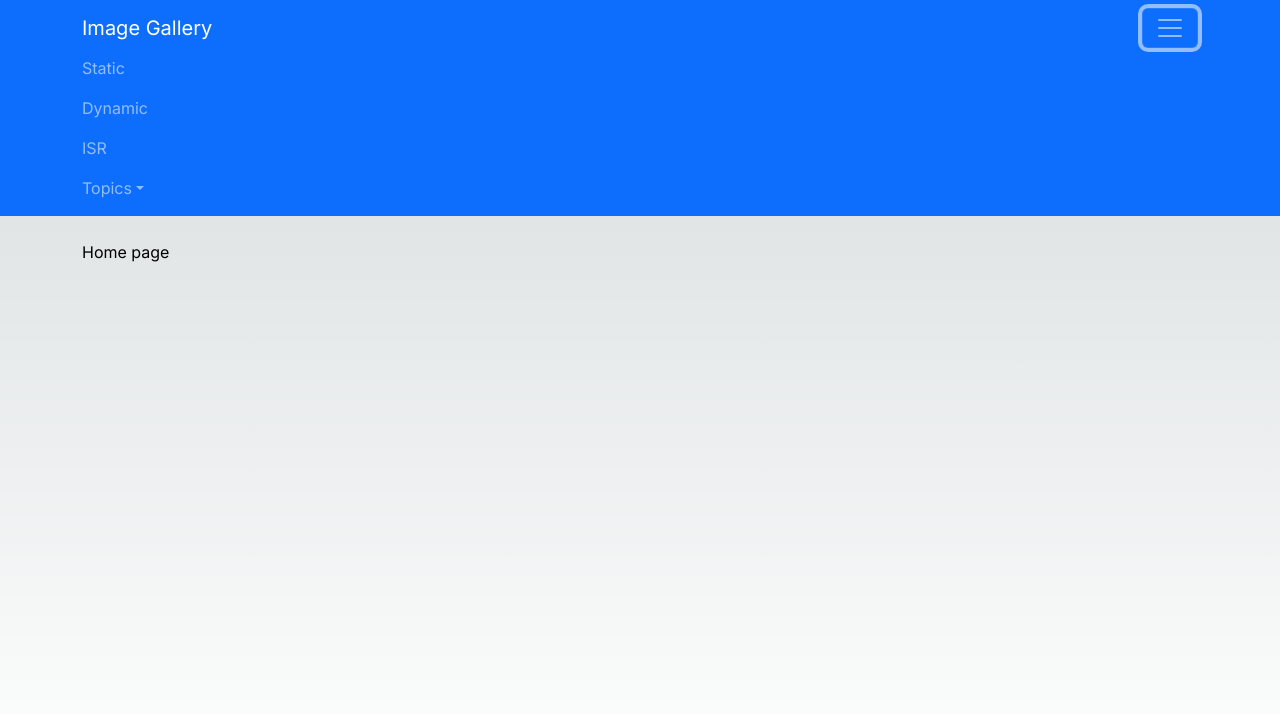
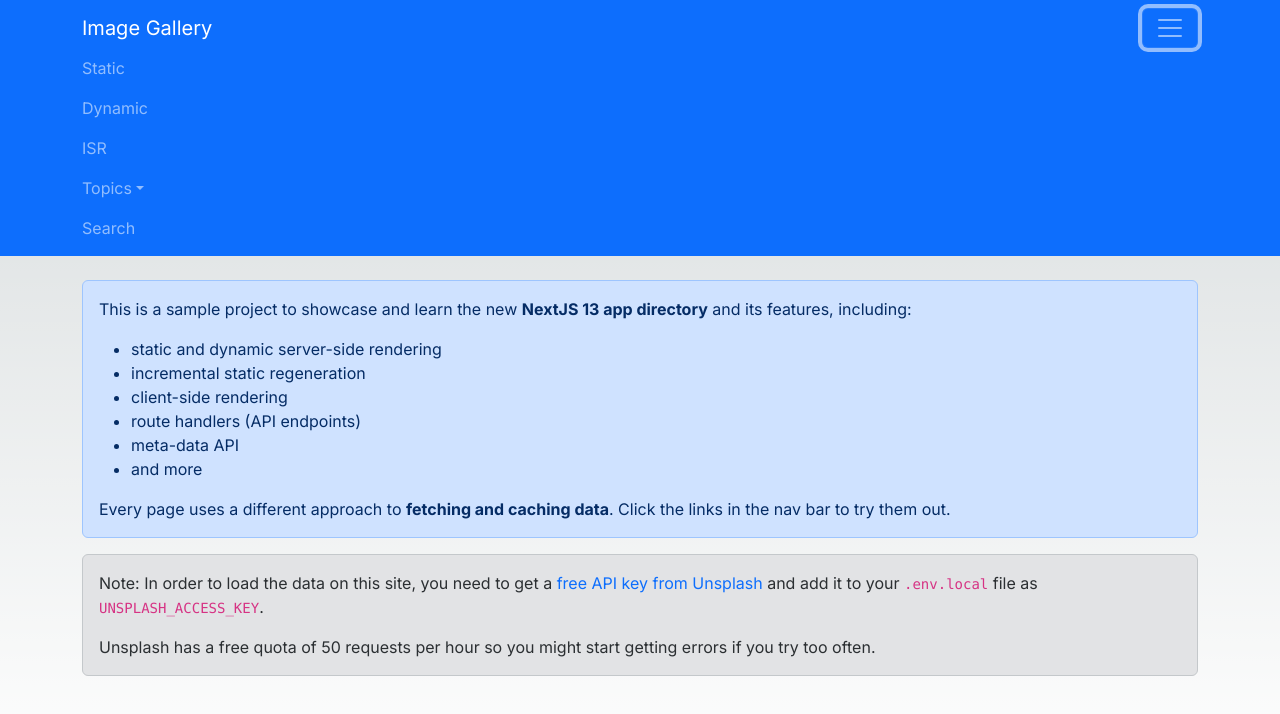
Before and after one commit to GiorgiMakharadze/image-gallery-nextjs-typescript, a Next.js app: page / in a window 1280 px wide. Both pictures are taken after a click on the button 1170 px from the left and 28 px from the top of the page. Shown: the top 714 px of the page. Built offline with nearby package versions, Linux system fonts and the light colour scheme.

Commit message:
final commit

```diff
--- /dev/null
+++ b/src/app/(CSR)/search/SearchPage.module.scss
@@ -0,0 +1,5 @@
+.image {
+  object-fit: cover;
+  margin: 0.25rem;
+  border-radius: 4px;
+}
--- a/src/app/(SSR)/users/[username]/page.tsx
+++ b/src/app/(SSR)/users/[username]/page.tsx
@@ -1,9 +1,10 @@
 import { notFound } from "next/navigation";
 import { Metadata } from "next";
 import { IUserPageProps } from "@/types/pageTypes";
+import { IUnsplashUser } from "@/types/unsplashUserTypes";
 import { Alert } from "@/components/bootstrap";
 
-async function getUser(username: string): Promise<IUserPageProps> {
+async function getUser(username: string): Promise<IUnsplashUser> {
   const response = await fetch(
     `https://api.unsplash.com/users/${username}?client_id=${process.env.UNSPLASH_ACCESS_KEY}`
   );
@@ -19,7 +20,7 @@ export async function generateMetadata({
   return {
     title:
       ([user.first_name, user.last_name].filter(Boolean).join(" ") ||
-        user.username) + " - NextJS Image Gallery",
+        user.username) + " - NextJS 13.4 Image Gallery",
   };
 }
 
--- a/src/app/NavBar.tsx
+++ b/src/app/NavBar.tsx
@@ -46,6 +46,9 @@ const NavBar = () => {
                 Coding
               </NavDropdown.Item>
             </NavDropdown>
+            <Nav.Link as={Link} href="/search" active={pathname === "/search"}>
+              Search
+            </Nav.Link>
           </Nav>
         </Navbar.Collapse>
       </Container>
--- a/src/app/page.tsx
+++ b/src/app/page.tsx
@@ -1,3 +1,41 @@
+import { Alert } from "@/components/bootstrap";
+
 export default function Home() {
-  return <div>Home page</div>;
+  return (
+    <div>
+      <Alert>
+        <p>
+          This is a sample project to showcase and learn the new{" "}
+          <strong>NextJS 13 app directory</strong> and its features, including:
+        </p>
+        <ul>
+          <li>static and dynamic server-side rendering</li>
+          <li>incremental static regeneration</li>
+          <li>client-side rendering</li>
+          <li>route handlers (API endpoints)</li>
+          <li>meta-data API</li>
+          <li>and more</li>
+        </ul>
+        <p className="mb-0">
+          Every page uses a different approach to{" "}
+          <strong>fetching and caching data</strong>. Click the links in the nav
+          bar to try them out.
+        </p>
+      </Alert>
+      <Alert variant="secondary">
+        <p>
+          Note: In order to load the data on this site, you need to get a{" "}
+          <a href="https://unsplash.com/developers">
+            free API key from Unsplash
+          </a>{" "}
+          and add it to your <code>.env.local</code> file as{" "}
+          <code>UNSPLASH_ACCESS_KEY</code>.
+        </p>
+        <p className="mb-0">
+          Unsplash has a free quota of 50 requests per hour so you might start
+          getting errors if you try too often.
+        </p>
+      </Alert>
+    </div>
+  );
 }
--- a/src/types/pageTypes.ts
+++ b/src/types/pageTypes.ts
@@ -3,8 +3,5 @@ export interface IPageProps {
 }
 
 export interface IUserPageProps {
-  username: string;
-  first_name: string;
-  last_name: string;
   params: { username: string };
 }
```
Also changed, not shown: src/app/(CSR)/search/SearchPage.tsx (+60 -6 lines).
